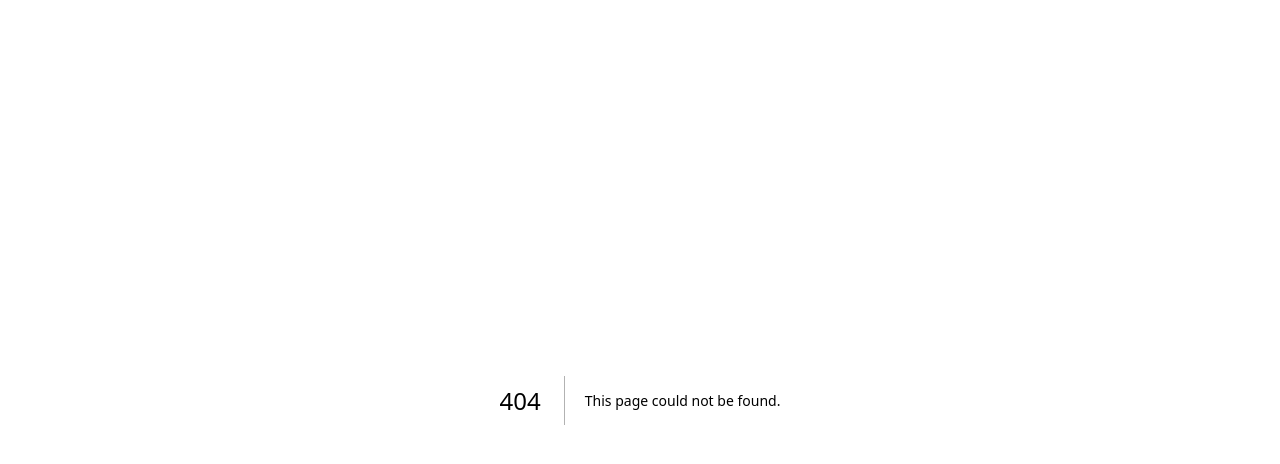
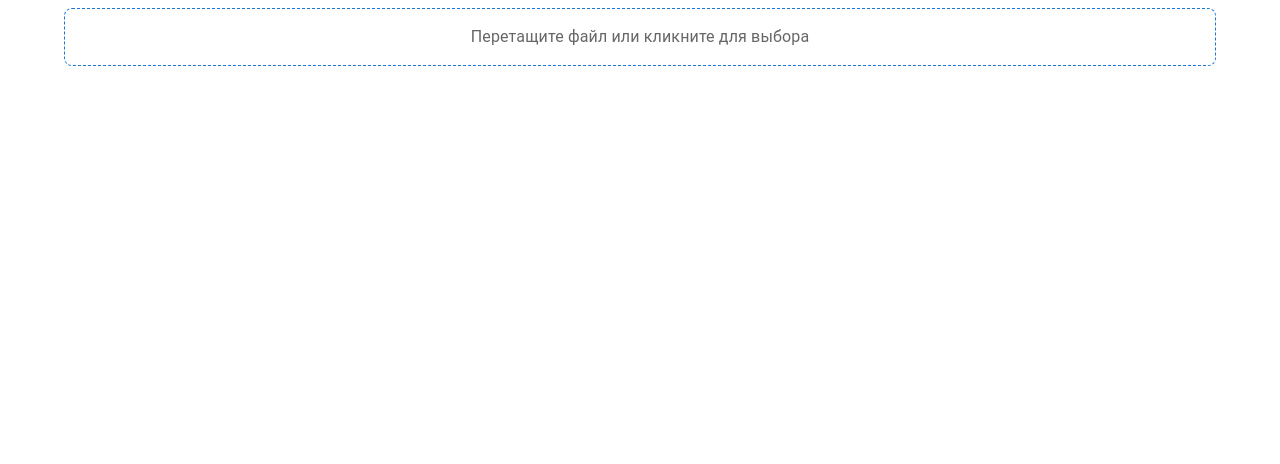
Before and after one commit to Flexberry/Flexberry.NextJs.Sample, a Next.js app: page /file-component in a window 1280 px wide. Before the commit this address had no page. Shown: the top 464 px of the page. Built offline with nearby package versions, Linux system fonts and the light colour scheme.

Commit message:
Реализовал файловых компонент

```diff
--- a/package.json
+++ b/package.json
@@ -12,8 +12,8 @@
   "dependencies": {
     "@emotion/react": "^11.14.0",
     "@emotion/styled": "^11.14.0",
-    "@mui/icons-material": "^7.0.2",
-    "@mui/material": "^7.0.2",
+    "@mui/icons-material": "^7.1.1",
+    "@mui/material": "^7.1.1",
     "@tanstack/react-query": "^5.74.11",
     "next": "^15.3.1",
     "primeicons": "^7.0.0",
--- /dev/null
+++ b/src/app/file-component/page.tsx
@@ -0,0 +1,15 @@
+'use client';
+
+import { Container } from '@mui/material';
+import FileComponent from '@/components/FileComponent/FileComponent';
+import { useRouter } from 'next/navigation';
+
+export default function FileComponentPage() {
+  const router = useRouter();
+
+  return (
+    <Container>
+      <FileComponent />
+    </Container>
+  );
+}
--- /dev/null
+++ b/src/components/FileComponent/FileComponent.tsx
@@ -0,0 +1,112 @@
+import React, { useRef, useState } from 'react';
+import { Box, Typography, IconButton, Button, styled } from '@mui/material';
+import DownloadIcon from '@mui/icons-material/Download';
+import VisibilityIcon from '@mui/icons-material/Visibility';
+import CloseIcon from '@mui/icons-material/Close';
+
+
+const DropZone = styled(Box)(({ theme }) => ({
+  border: `1px dashed ${theme.palette.primary.main}`,
+  borderRadius: 8,
+  padding: theme.spacing(2),
+  textAlign: 'center',
+  cursor: 'pointer',
+  backgroundColor: theme.palette.background.paper,
+  transition: 'background-color 0.3s ease',
+  '&:hover': {
+    backgroundColor: theme.palette.action.hover,
+  },
+}));
+
+const MAX_FILE_SIZE = 104857600;
+
+const FileComponent: React.FC = () => {
+  const inputRef = useRef<HTMLInputElement | null>(null);
+  const [file, setFile] = useState<File | null>(null);
+  const [dragOver, setDragOver] = useState(false);
+
+  const handleFileSelect = (files: FileList | null) => {
+    if (!files || files.length === 0) return;
+    const selectedFile = files[0];
+
+    if (selectedFile.size > MAX_FILE_SIZE) {
+      alert('Максимальный размер файла — 100 МБ');
+      return;
+    }
+    setFile(selectedFile);
+  };
+
+  const handleDrop = (e: React.DragEvent<HTMLDivElement>) => {
+    e.preventDefault();
+    setDragOver(false);
+    handleFileSelect(e.dataTransfer.files);
+  };
+
+  const handleDownload = () => {
+    if (!file) return;
+    const url = URL.createObjectURL(file);
+    const a = document.createElement('a');
+    a.href = url;
+    a.download = file.name;
+    a.click();
+    URL.revokeObjectURL(url);
+  };
+
+  return (
+    <Box>
+      <DropZone
+        onClick={() => inputRef.current?.click()}
+        onDrop={handleDrop}
+        onDragOver={(e) => {
+          e.preventDefault();
+          setDragOver(true);
+        }}
+        onDragLeave={() => setDragOver(false)}
+        sx={{ borderColor: dragOver ? 'primary.dark' : 'primary.main' }}
+      >
+        {!file ? (
+          <Typography variant="body1" color="textSecondary">
+            Перетащите файл или кликните для выбора
+          </Typography>
+        ) : (
+          <Box display="flex" justifyContent="space-between" alignItems="center">
+            <Typography variant="body1" sx={{ wordBreak: 'break-all' }}>
+              {file.name}
+            </Typography>
+            <Box>
+              <IconButton>
+                <VisibilityIcon />
+              </IconButton>
+              <IconButton
+                onClick={(e) => {
+                  e.stopPropagation();
+                  handleDownload();
+                }}
+                title="Скачать"
+              >
+                <DownloadIcon />
+              </IconButton>
+              <IconButton
+                onClick={(e) => {
+                  e.stopPropagation();
+                  setFile(null);
+                }}
+                title="Очистить"
+              >
+                <CloseIcon />
+              </IconButton>
+            </Box>
+          </Box>
+        )}
+      </DropZone>
+      <input
+        ref={inputRef}
+        type="file"
+        style={{ display: 'none' }}
+        onChange={(e) => handleFileSelect(e.target.files)}
+      />
+    </Box>
+  );
+};
+
+export default FileComponent;
```
Also changed, not shown: 1 other file (tests, documents, lock files or other folders).
